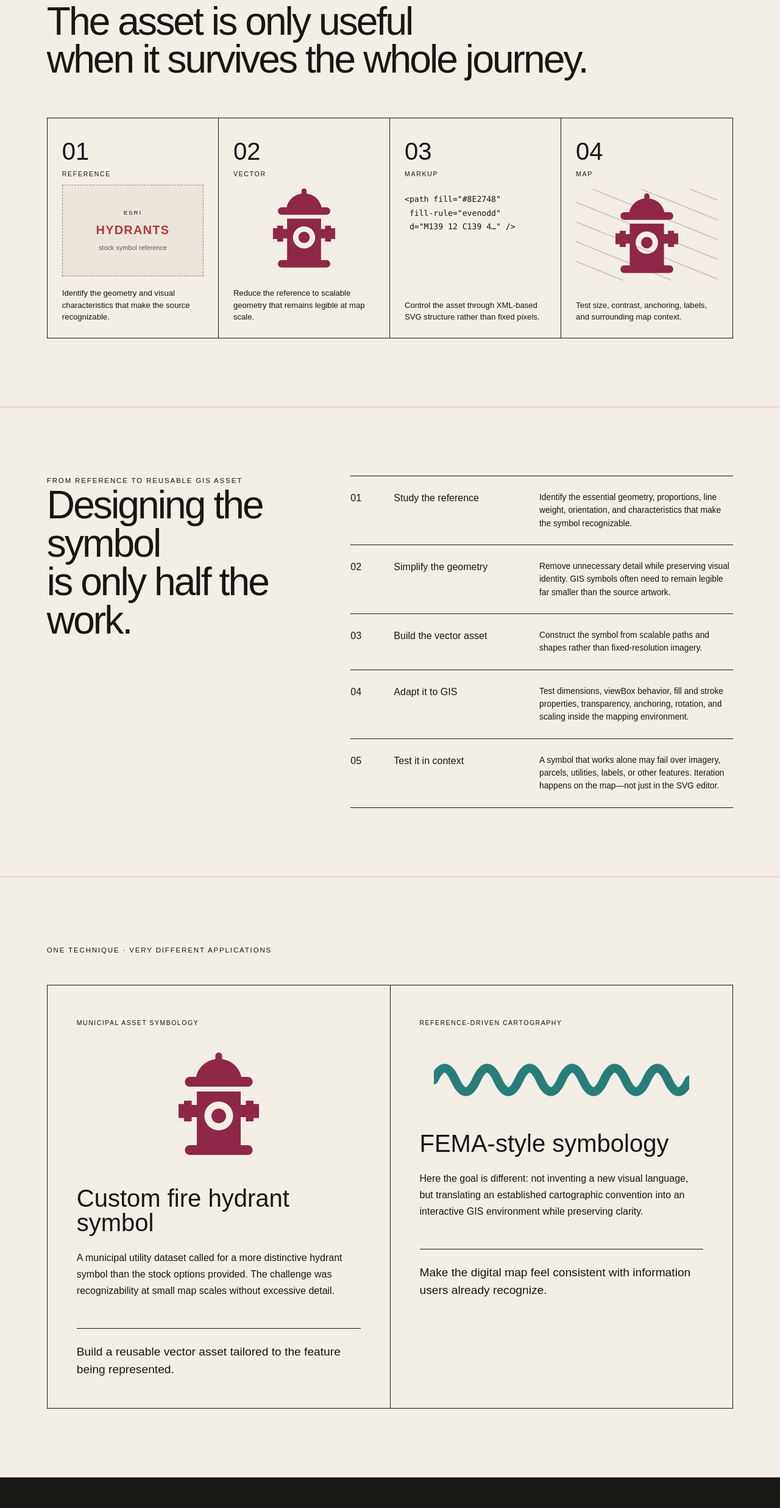
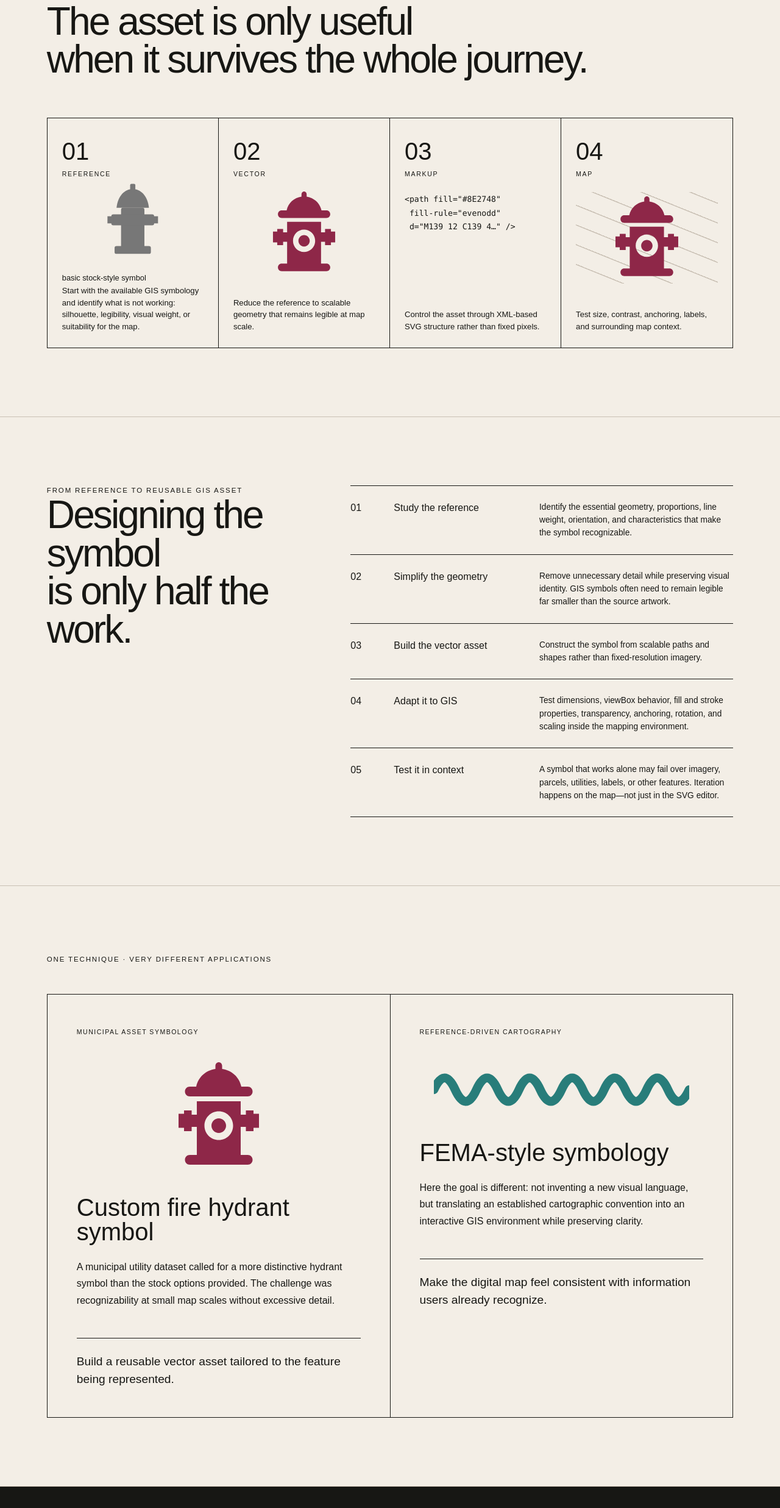
Before and after one commit to YXCastillo/yaneth-gis-portfolio, a Next.js app: page /case-studies/svg-symbology in a window 1280 px wide. Shown: the part 2679-5152 px from the top of the page at 61% size. Built offline with nearby package versions, Linux system fonts and the light colour scheme.

Commit message:
Improve SVG comparison layout and stock hydrant reference

```diff
--- a/app/case-studies/svg-symbology/page.tsx
+++ b/app/case-studies/svg-symbology/page.tsx
@@ -55,7 +55,7 @@ export default function SvgSymbologyCaseStudy(){return <main className="svg-case
   <p>FROM REFERENCE → CODE → MAP</p>
   <h2>The asset is only useful<br/>when it survives the whole journey.</h2>
   <div className="svg-pipeline-grid">
-    <article><b>01</b><span>REFERENCE</span><div className="esri-hydrant-reference" aria-label="Esri stock hydrant reference"><span>ESRI</span><strong>HYDRANTS</strong><small>stock symbol reference</small></div><p>Identify the geometry and visual characteristics that make the source recognizable.</p></article>
+    <article><b>01</b><span>REFERENCE</span><div className="generic-hydrant-reference" aria-label="Basic stock-style hydrant symbol"><svg viewBox="0 0 120 140" aria-hidden="true"><g fill="#777"><rect x="42" y="44" width="36" height="64" rx="3"/><rect x="27" y="54" width="66" height="17" rx="3"/><rect x="21" y="57" width="10" height="11"/><rect x="89" y="57" width="10" height="11"/><rect x="32" y="103" width="56" height="12" rx="3"/><path d="M35 44c2-19 13-29 25-29s23 10 25 29z"/><rect x="56" y="7" width="8" height="12" rx="2"/></g></svg><small>basic stock-style symbol</small></div><p>Start with the available GIS symbology and identify what is not working: silhouette, legibility, visual weight, or suitability for the map.</p></article>
     <article><b>02</b><span>VECTOR</span><HydrantSymbol/><p>Reduce the reference to scalable geometry that remains legible at map scale.</p></article>
     <article><b>03</b><span>MARKUP</span><pre><code>&lt;path fill="#8E2748"{"\n"} fill-rule="evenodd"{"\n"} d="M139 12 C139 4…" /&gt;</code></pre><p>Control the asset through XML-based SVG structure rather than fixed pixels.</p></article>
     <article><b>04</b><span>MAP</span><div className="mini-map"><i/><i/><i/><HydrantSymbol/></div><p>Test size, contrast, anchoring, labels, and surrounding map context.</p></article>
@@ -76,8 +76,8 @@ export default function SvgSymbologyCaseStudy(){return <main className="svg-case
 <section className="svg-applications">
   <p>ONE TECHNIQUE · VERY DIFFERENT APPLICATIONS</p>
   <div className="svg-app-grid">
-    <article><span>MUNICIPAL ASSET SYMBOLOGY</span><img className="svg-app-art hydrant" src="/case-study/svg-symbology/fire-hydrant-classic.svg" alt="Burgundy custom fire hydrant SVG"/><h2>Custom fire hydrant symbol</h2><p>A municipal utility dataset called for a more distinctive hydrant symbol than the stock options provided. The challenge was recognizability at small map scales without excessive detail.</p><blockquote>Build a reusable vector asset tailored to the feature being represented.</blockquote></article>
-    <article><span>REFERENCE-DRIVEN CARTOGRAPHY</span><img className="svg-app-art fema" src="/case-study/svg-symbology/fema-bfe-wave.svg" alt="Teal FEMA BFE wave marker SVG"/><h2>FEMA-style symbology</h2><p>Here the goal is different: not inventing a new visual language, but translating an established cartographic convention into an interactive GIS environment while preserving clarity.</p><blockquote>Make the digital map feel consistent with information users already recognize.</blockquote></article>
+    <article><span>MUNICIPAL ASSET SYMBOLOGY</span><div className="svg-app-stage"><img className="svg-app-art hydrant" src="/case-study/svg-symbology/fire-hydrant-classic.svg" alt="Burgundy custom fire hydrant SVG"/></div><div className="svg-app-copy"><h2>Custom fire hydrant symbol</h2><p>A municipal utility dataset called for a more distinctive hydrant symbol than the stock options provided. The challenge was recognizability at small map scales without excessive detail.</p><blockquote>Build a reusable vector asset tailored to the feature being represented.</blockquote></div></article>
+    <article><span>REFERENCE-DRIVEN CARTOGRAPHY</span><div className="svg-app-stage"><img className="svg-app-art fema" src="/case-study/svg-symbology/fema-bfe-wave.svg" alt="Teal FEMA BFE wave marker SVG"/></div><div className="svg-app-copy"><h2>FEMA-style symbology</h2><p>Here the goal is different: not inventing a new visual language, but translating an established cartographic convention into an interactive GIS environment while preserving clarity.</p><blockquote>Make the digital map feel consistent with information users already recognize.</blockquote></div></article>
   </div>
 </section>
 
```
